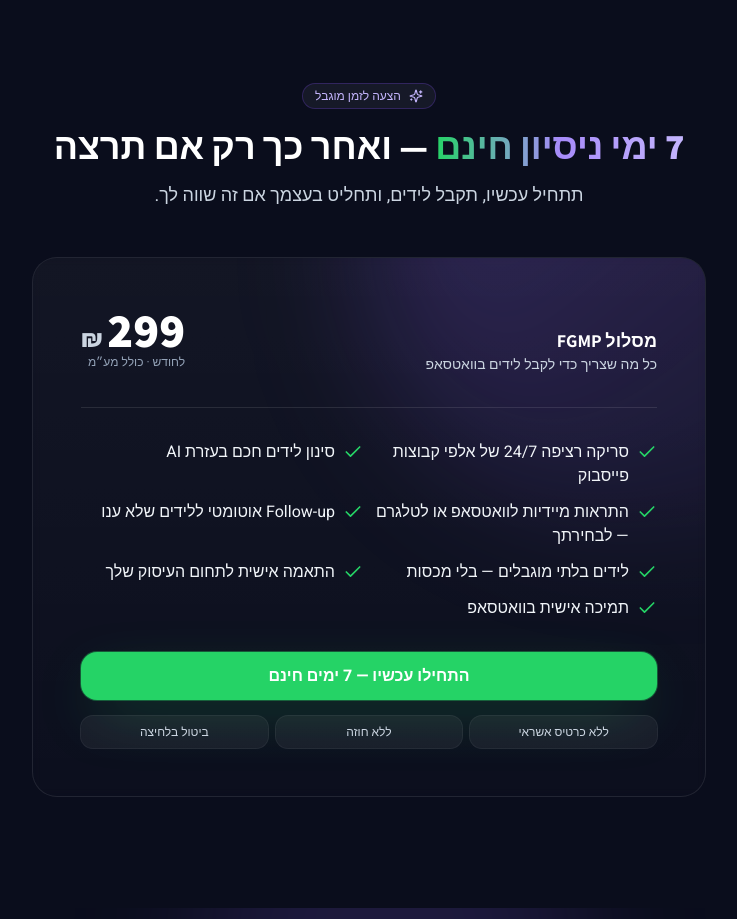
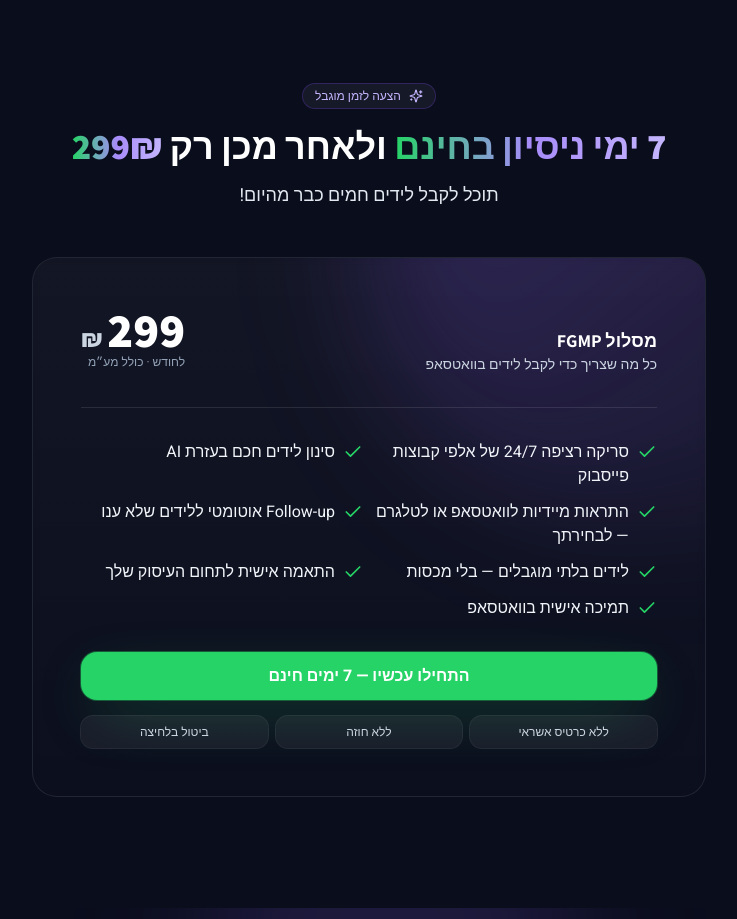
Before and after one commit to zohar31/-fgmp, a Next.js app: page / in a window 1280 px wide. Shown: the part 5520-6439 px from the top of the page, without its empty margins (271-1008 px from the left). Built offline with nearby package versions, Linux system fonts and the light colour scheme; no server answers; the database is empty.

Commit message:
Update pricing headline copy: emphasize 299₪ and 'hot leads from today'

```diff
--- a/components/Offer.tsx
+++ b/components/Offer.tsx
@@ -21,11 +21,12 @@ export function Offer() {
             הצעה לזמן מוגבל
           </div>
           <h2 className="mt-4 font-display text-3xl font-extrabold text-white sm:text-4xl text-balance">
-            <span className="gradient-text">{SITE.pricing.trialDays} ימי ניסיון חינם</span> —
-            ואחר כך רק אם תרצה
+            <span className="gradient-text">{SITE.pricing.trialDays} ימי ניסיון בחינם</span>{" "}
+            ולאחר מכן רק{" "}
+            <span className="gradient-text">{SITE.pricing.monthlyILS}₪</span>
           </h2>
-          <p className="mt-4 text-lg text-ink-300">
-            תתחיל עכשיו, תקבל לידים, ותחליט בעצמך אם זה שווה לך.
+          <p className="mt-4 text-lg text-ink-200">
+            תוכל לקבל לידים חמים כבר מהיום!
           </p>
         </div>
 
```
